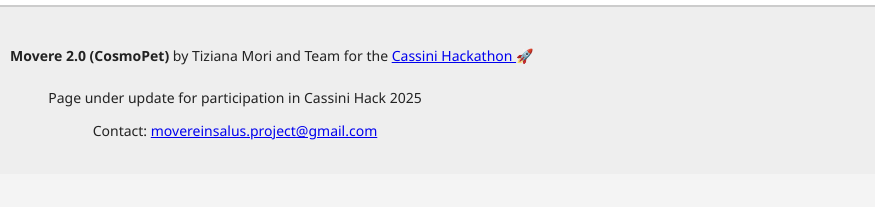
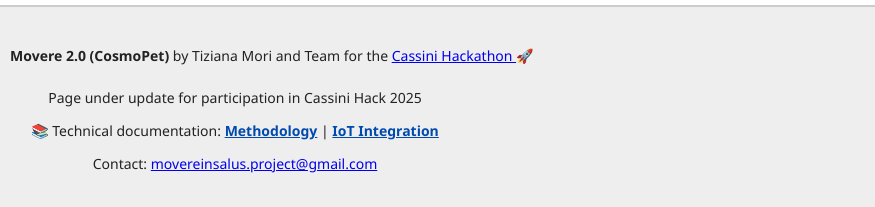
Before and after one commit to TizyM/COSMOpet, a plain HTML site: page main.html in a window 1280 px wide. Shown: the part 843-1050 px from the top of the page, 405-1280 px from the left. Before the commit the page ends 1017 px from the top, so only its background shows below. Drawn offline with Linux system fonts and the light colour scheme.

Commit message:
<p style="margin-top: 10px;">   📚 Technical documentation:     <a href="https://github.com/TizyM/COSMOpet/blob/main/methodology.md" target="_blank" style="color:#004aad; font-weight: bold;">Methodology</a> |    <a href="https://github.com/TizyM/COSMOpet/blob/main/iot-integration.md" target="_blank" style="color:#004aad; font-weight: bold;">IoT Integration</a> </p>

```diff
--- a/main.html
+++ b/main.html
@@ -151,7 +151,11 @@
       </a> 🚀
     </p>
     <p>Page under update for participation in Cassini Hack 2025</p>
-
+<p style="margin-top: 10px;">
+  📚 Technical documentation:
+  <a href="https://github.com/TizyM/COSMOpet/blob/main/methodology.md" target="_blank" style="color:#004aad; font-weight: bold;">Methodology</a> |
+  <a href="https://github.com/TizyM/COSMOpet/blob/main/iot-integration.md" target="_blank" style="color:#004aad; font-weight: bold;">IoT Integration</a>
+</p>
     <p>Contact: <a href="mailto:movereinsalus.project@gmail.com">movereinsalus.project@gmail.com</a></p>
   </footer>
 
```
